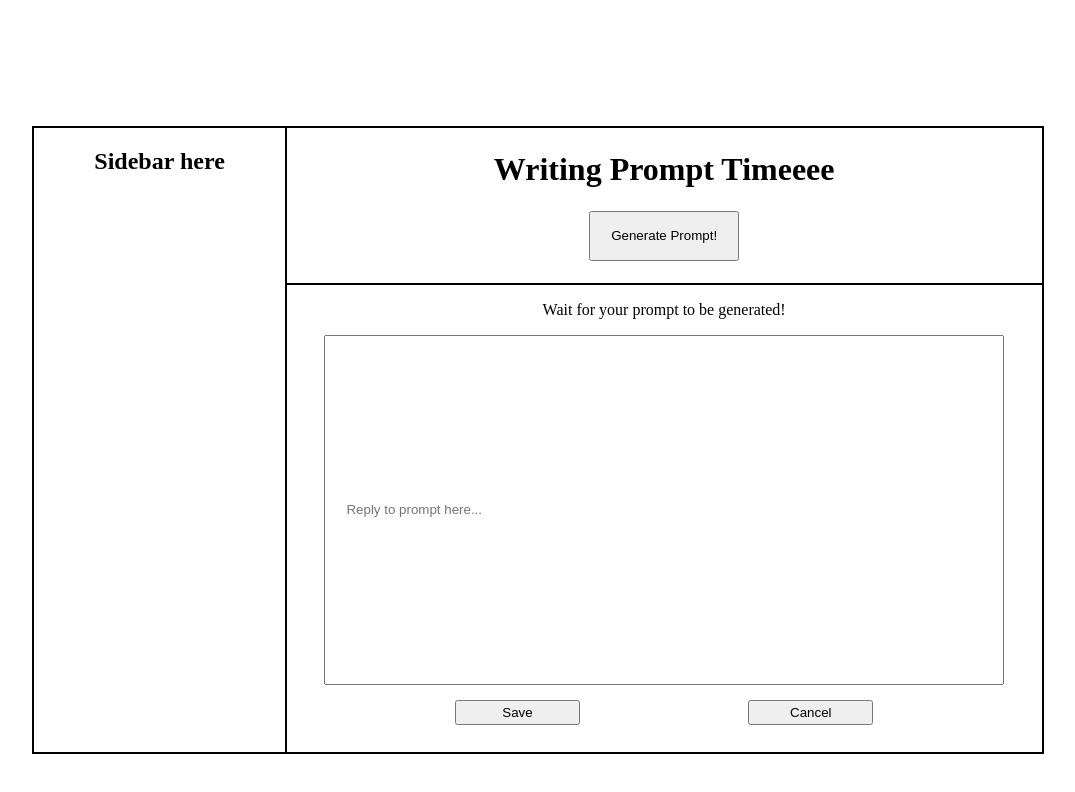
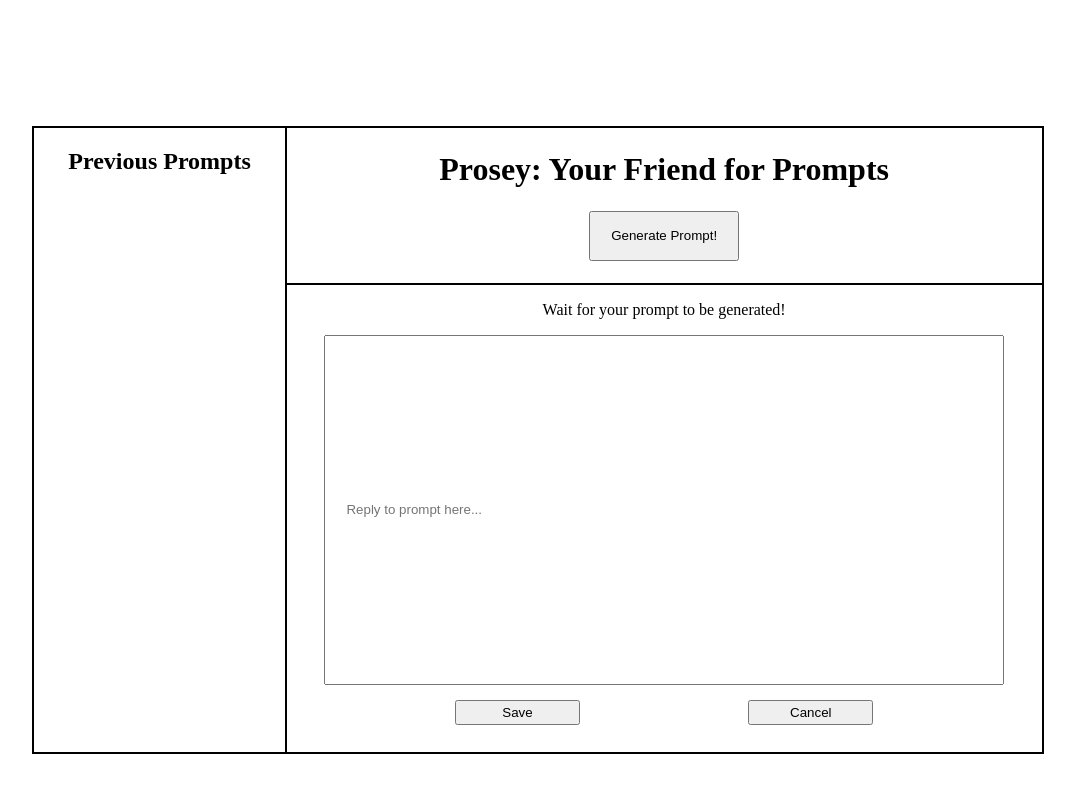
Before and after one commit to amlarouche/Prosey, a React app: page / in a window 1280 px wide. Shown: the top 792 px of the page, without its empty margins (102-1177 px from the left). Built offline with nearby package versions, Linux system fonts and the light colour scheme.

Commit message:
minor updates

```diff
--- a/client/components/Heading.jsx
+++ b/client/components/Heading.jsx
@@ -4,7 +4,7 @@ import Button from './Button.jsx'
 const Heading = (props) => {
     return (
         <div className='header'>
-            <h1>Writing Prompt Timeeee</h1>
+            <h1>Prosey: Your Friend for Prompts</h1>
             <Button generatePrompt={props.generatePrompt} text={'Generate Prompt!'}/>
         </div>
     )
--- a/client/components/Sidebar.jsx
+++ b/client/components/Sidebar.jsx
@@ -3,7 +3,7 @@ import React, { Component } from 'react';
 const Sidebar = (props) => {
     return (
         <div className='sidebar'>
-            <h2>Sidebar here</h2>
+            <h2>Previous Prompts</h2>
         </div>
     )
 }
--- a/client/index.html
+++ b/client/index.html
@@ -2,7 +2,7 @@
 <head>
     <meta charset="UTF-8">
     <meta name="viewport" content="width=device-width, initial-scale=1.0">
-    <title>Document</title>
+    <title>Prosey</title>
 </head>
 <body>
     <div id="root"></div>
```
Also changed, not shown: client/components/MainContainer.jsx (line endings or trailing spaces), 1 other file (tests, documents, lock files or other folders).
